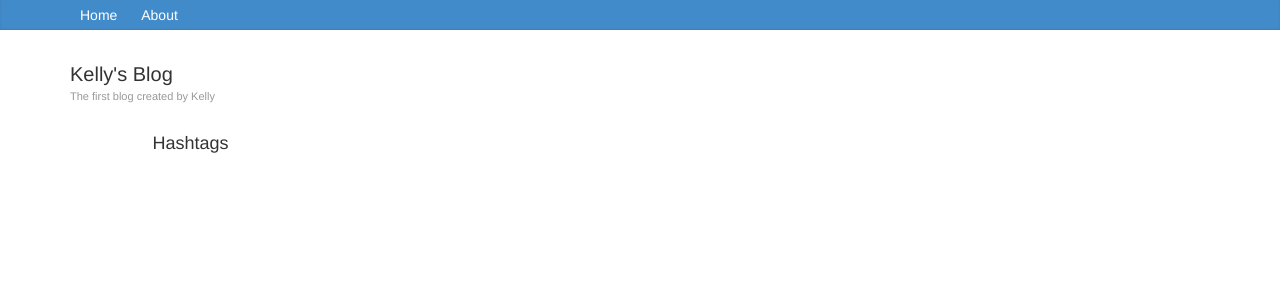
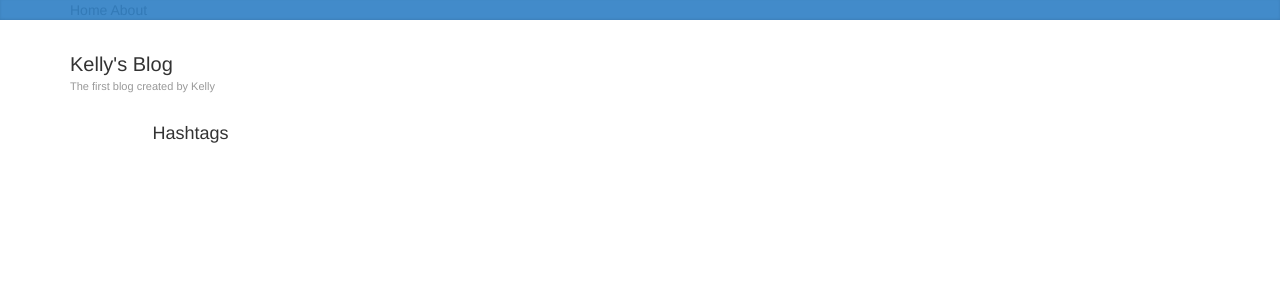
Before and after one commit to choiy20/blog-for-office-worker, a Django app: template templates/index.html in a window 1280 px wide. Shown: the top 300 px of the page. Run offline with Django 3.2, Linux system fonts and the light colour scheme; the template is opened without the code that fills it, so the values that code supplies are empty; some libraries are stand-ins or nearby versions.

Commit message:
Adding all now

```diff
--- a/feed/views.py
+++ b/feed/views.py
@@ -12,7 +12,7 @@
     # pass라고 끝내면 index에 해당하는 부분을 구현하지 않겠다 (의도적으로 비워두었다라고 말해주는거)
 
 def detail(request):
-    pass
+    return render(request, "detail.html", ctx)
 
 # def about(request):
 #     pass
--- a/templates/index.html
+++ b/templates/index.html
@@ -1,13 +1,6 @@
 {% extends "base.html" %}
 {% block body %}
-<div class="blog-masthead">
-  <div class="container">
-    <nav class="nav">
-      <a class="nav-link active" href="#">Home</a>
-      <a class="nav-link" href="#">About</a>
-    </nav>
-  </div>
-</div>
+{% include "navbar.html"%}
 <div class="container">
   <div class="blog-header">
     <p class="blog-title">Kelly's Blog</p>
--- a/templates/navbar.html
+++ b/templates/navbar.html
@@ -0,0 +1,8 @@
+<div class="blog-masthead">
+  <div class="container">
+    <nav class="blog-nav">
+      <a class="blog-nav-item active" href="#">Home</a>
+      <a class="blog-nav-item" href="#">About</a>
+    </nav>
+  </div>
+</div>
```
